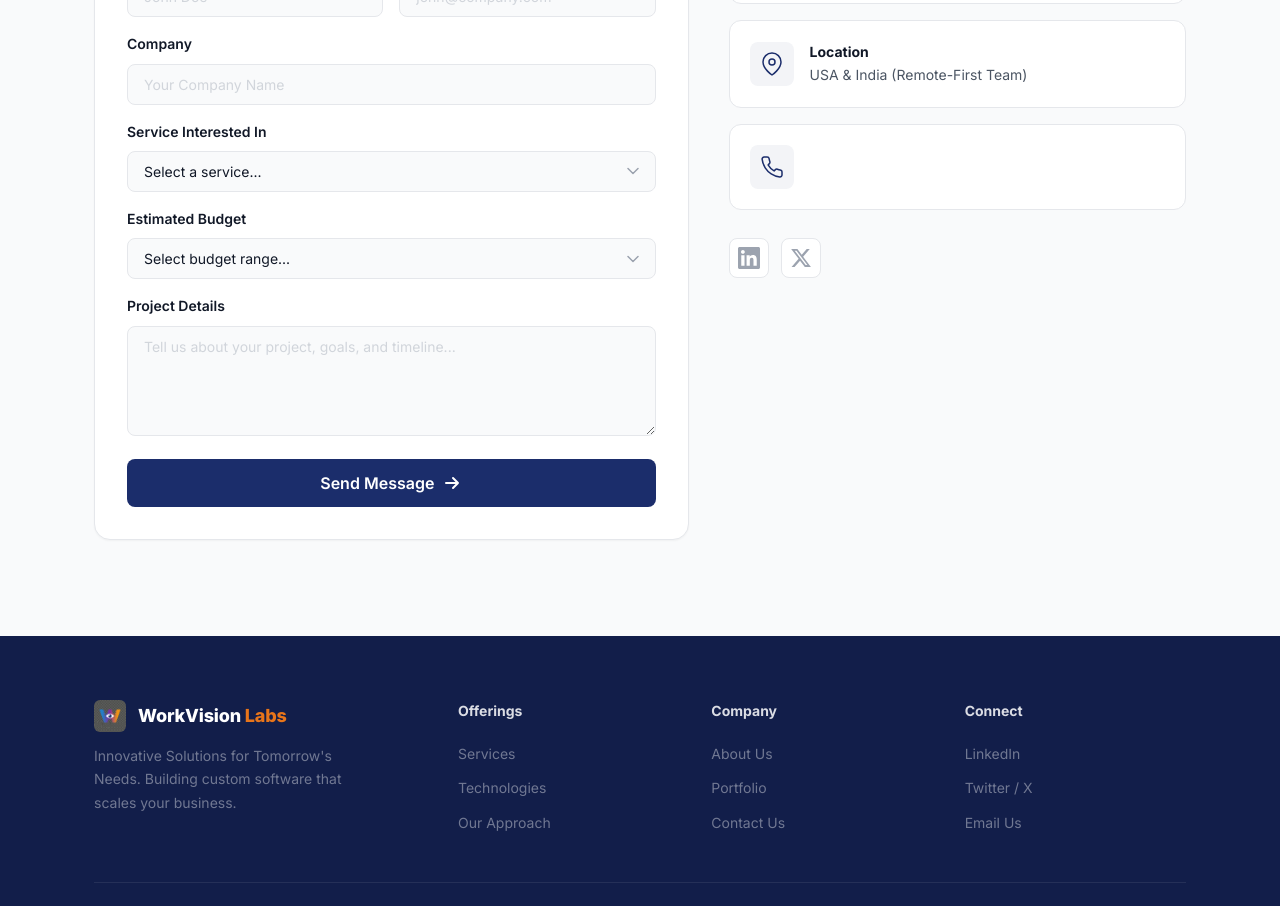
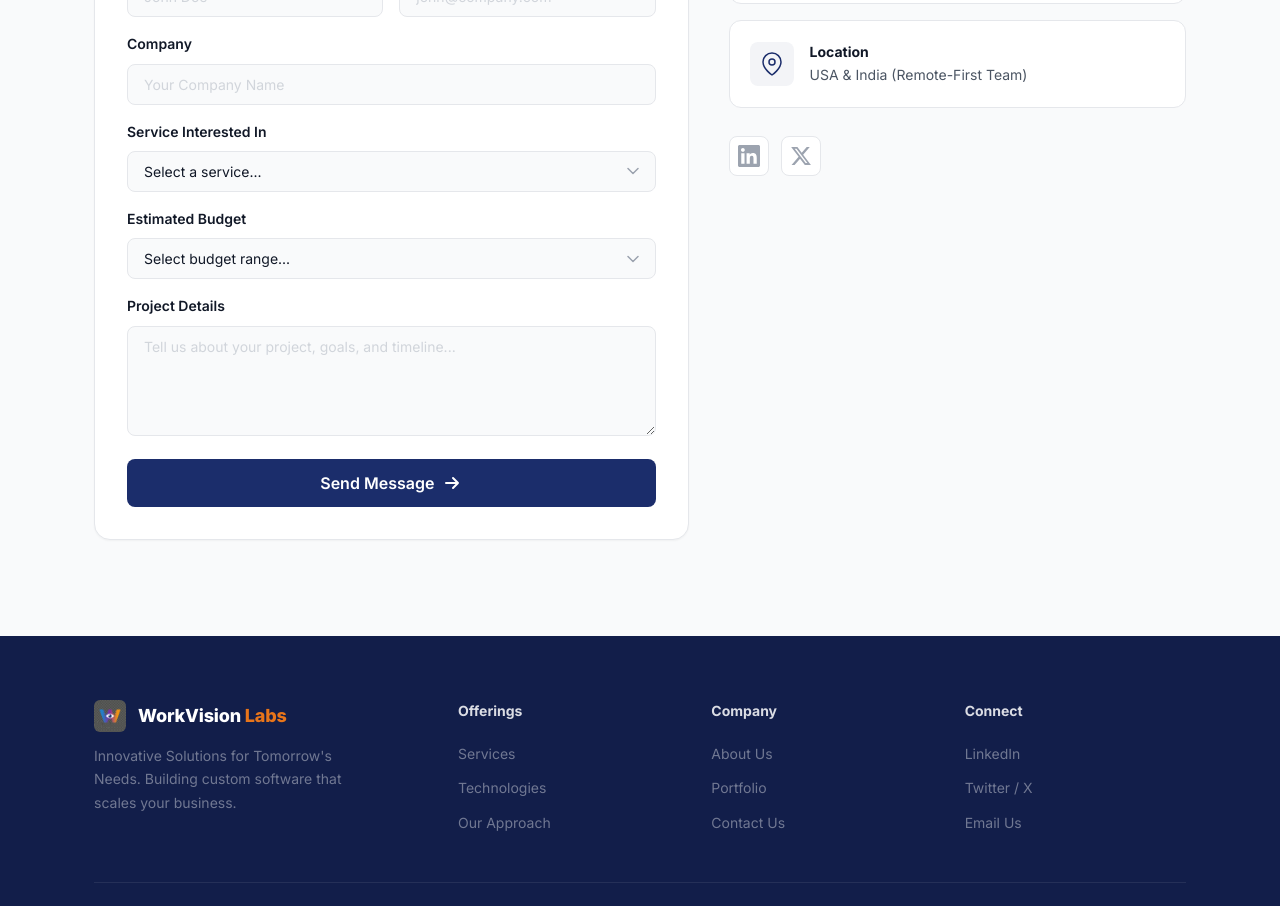
Before and after one commit to WorkVision-Labs/Landingpage, a website built with Vite: page index.html in a window 1280 px wide. Shown: the part 6260-7166 px from the top of the page. Built offline with nearby package versions, Linux system fonts and the light colour scheme.

Commit message:
Update index.html

```diff
--- a/index.html
+++ b/index.html
@@ -539,16 +539,7 @@
               <p>USA & India (Remote-First Team)</p>
             </div>
           </div>
-          <div class="contact-info-card">
-            <div class="contact-info-icon">
-              <svg width="24" height="24" viewBox="0 0 24 24" fill="none" stroke="currentColor" stroke-width="1.5"
-                stroke-linecap="round" stroke-linejoin="round">
-                <path
-                  d="M22 16.92v3a2 2 0 0 1-2.18 2 19.79 19.79 0 0 1-8.63-3.07 19.5 19.5 0 0 1-6-6 19.79 19.79 0 0 1-3.07-8.67A2 2 0 0 1 4.11 2h3a2 2 0 0 1 2 1.72 12.84 12.84 0 0 0 .7 2.81 2 2 0 0 1-.45 2.11L8.09 9.91a16 16 0 0 0 6 6l1.27-1.27a2 2 0 0 1 2.11-.45 12.84 12.84 0 0 0 2.81.7A2 2 0 0 1 22 16.92z">
-                </path>
-              </svg>
-            </div>
-          </div>
+
           <div class="contact-social-links">
             <a href="https://www.linkedin.com/company/workvisionlabs/" target="_blank" rel="noopener"
               class="social-link" aria-label="LinkedIn">
```
